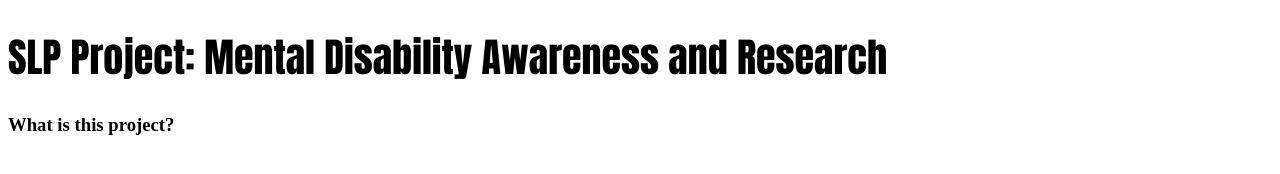
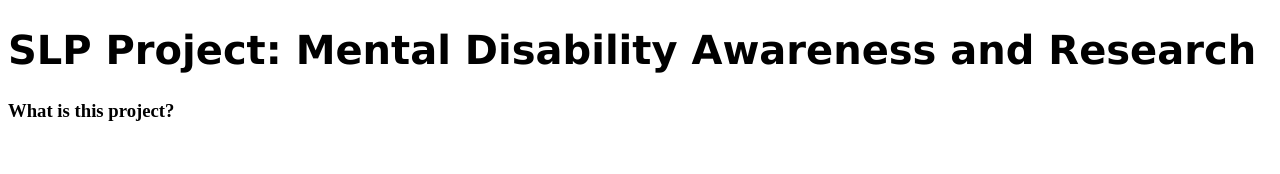
Before and after one commit to chocolateicecream123/blog, a plain HTML site: page index.html in a window 1280 px wide. Drawn offline with Linux system fonts and the light colour scheme.

Commit message:
Update style.css

```diff
--- a/style.css
+++ b/style.css
@@ -1,4 +1,4 @@
 h1 {
-    font-family: Impact, Haettenschweiler, 'Arial Narrow Bold', sans-serif;
+    font-family: Verdana;
     font-size: 40px;
 }
```
